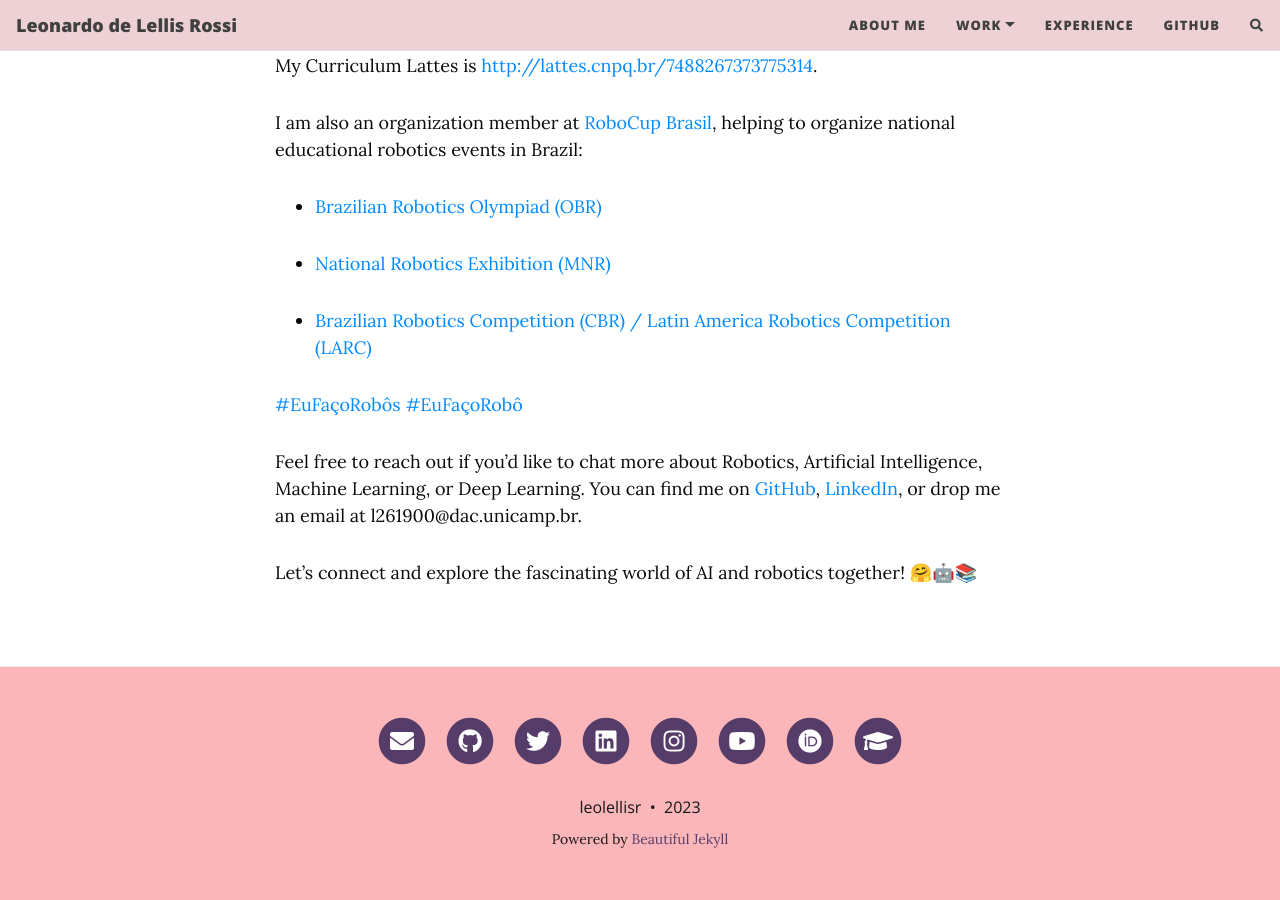
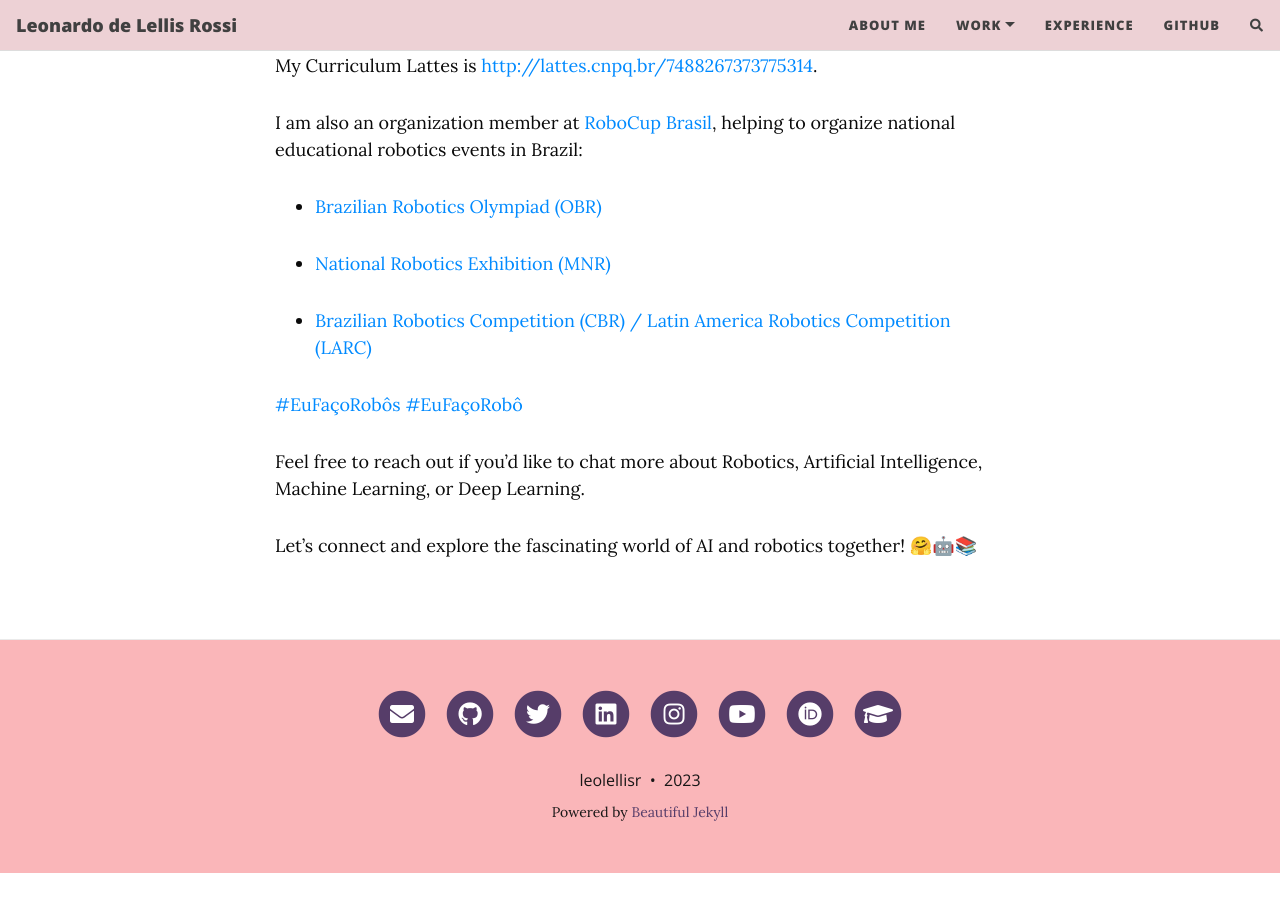
Before and after one commit to leolellisr/leolellisr.github.io, a Jekyll site: the page built from aboutme.md, in a window 1280 px wide and 900 px high, scrolled down 1148 px. Built offline with Jekyll 4.4.1, drawn with Linux system fonts in a browser that asks for light colours; nearby versions of some CDN libraries; comment, search, counter and statistics services are not loaded; after the commit the page ends 2021 px from its top, so only the background shows below that.

Commit message:
update page

```diff
--- a/aboutme.md
+++ b/aboutme.md
@@ -38,6 +38,6 @@
 
 [#EuFaçoRobôs](https://www.instagram.com/explore/tags/eufaçorobôs/) [#EuFaçoRobô](https://www.instagram.com/explore/tags/eufaçorobô/)
 
-Feel free to reach out if you'd like to chat more about Robotics, Artificial Intelligence, Machine Learning, or Deep Learning. You can find me on [GitHub](https://github.com/leolellisr/), [LinkedIn](https://www.linkedin.com/in/leonardo-de-lellis-rossi-a5ba7ba3/), or drop me an email at l261900@dac.unicamp.br.
+Feel free to reach out if you'd like to chat more about Robotics, Artificial Intelligence, Machine Learning, or Deep Learning.
 
 Let's connect and explore the fascinating world of AI and robotics together! 🤗🤖📚
```
